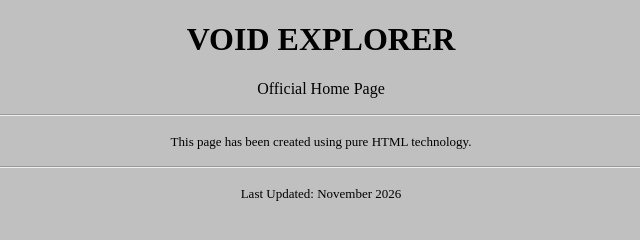
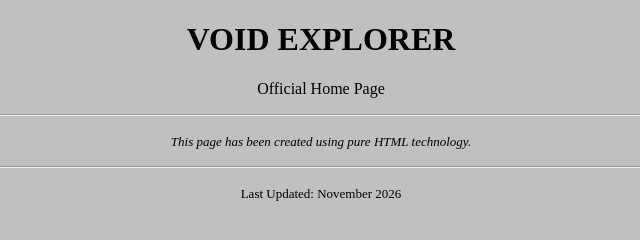
Before and after one commit to vxpl-org/vxpl, a plain HTML site: page index.html in a window 1280 px wide. Shown: the full height of the page, 319-959 px from the left. Drawn offline with Linux system fonts and the light colour scheme.

Commit message:
Update index.html

```diff
--- a/index.html
+++ b/index.html
@@ -10,7 +10,7 @@
     <h1>VOID EXPLORER</h1>
     <p><font size="3">Official Home Page</font></p>
     <hr>
-    <p><font size="2">This page has been created using pure HTML technology.</font></p>
+    <p><font size="2"><i>This page has been created using pure HTML technology.</i></font></p>
     <hr>
     <p><font size="2">Last Updated: November 2026</font></p>
   </center>
```
